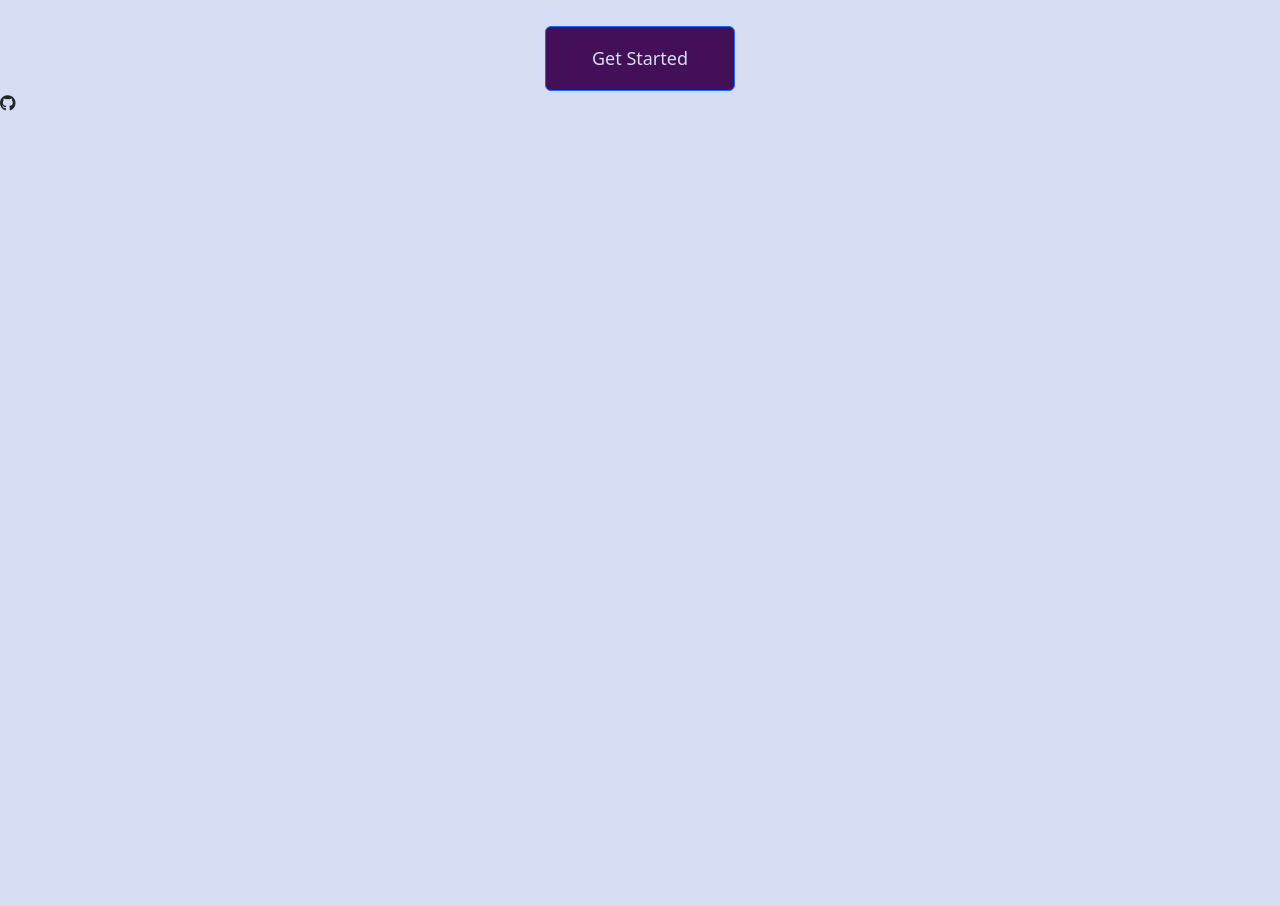
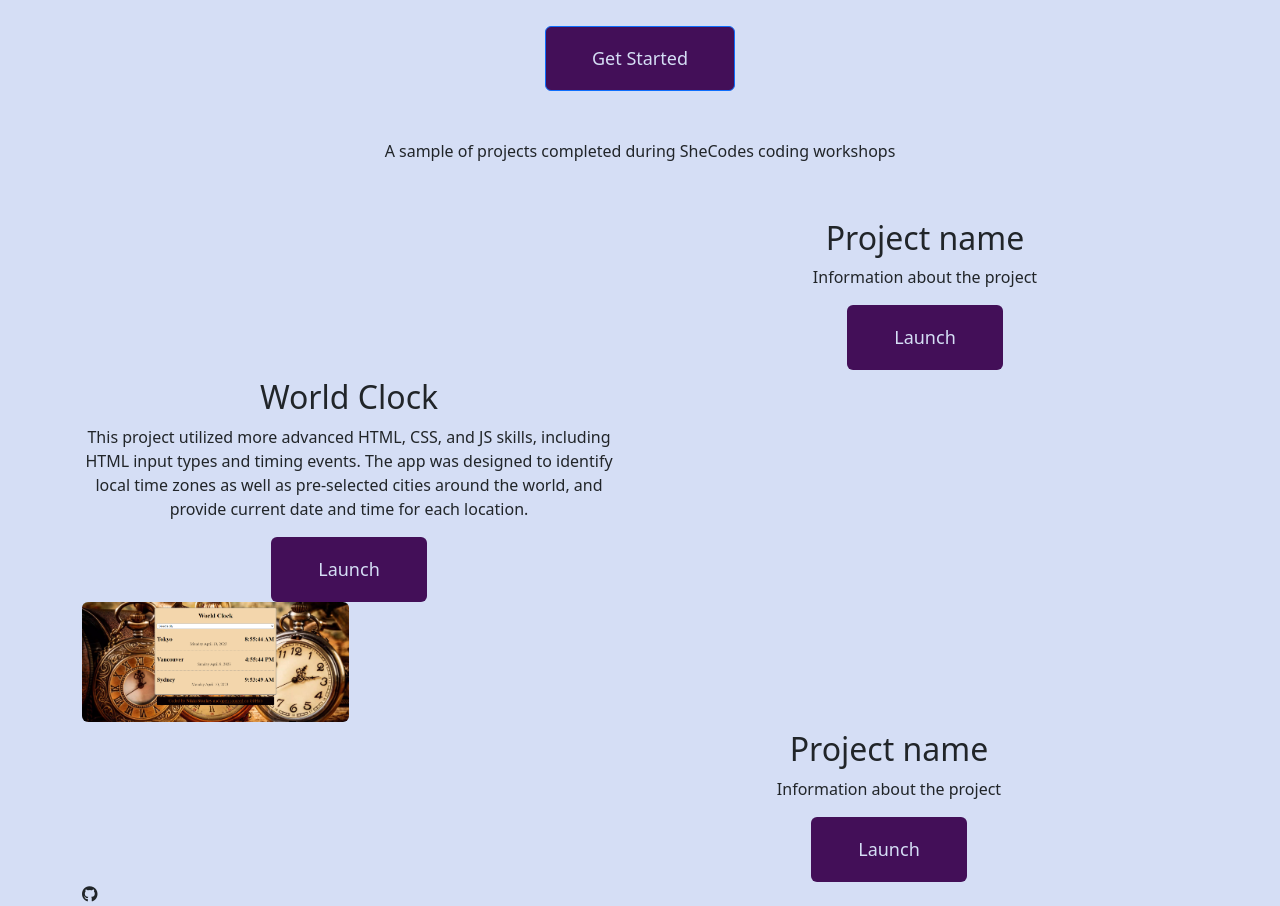
Before and after one commit to Nigoli72/portfolio-project, a plain HTML site: page index.html in a window 1280 px wide. Shown: the part 360-1266 px from the top of the page. Before the commit the page ends 800 px from the top, so only its background shows below. Drawn offline with nearby package versions, Linux system fonts and the light colour scheme; a web font is replaced by a local one.

Commit message:
set up grid, added first project information

```diff
--- a/index.html
+++ b/index.html
@@ -46,9 +46,59 @@
       <p>Hello, I am</p>
       <h1 class="mb-3">Nikki Starkey</h1>
       <h2>Front-end developer based in Stow, Ohio</h2>
-      <button type="button" class="btn btn-primary mt-5">Get Started</button>
+      <a href="#" class="btn btn-primary mt-5">Get Started</a>
     </div>
+    <p class="text-center m-5">
+      A sample of projects completed during SheCodes coding workshops
+    </p>
+    <div class="container">
+      <div class="row">
+        <div class="col-6">
+          <img src="" alt="" />
+        </div>
+        <div class="col-6">
+          <div class="project">
+            <h2 class="text-center m-2">Project name</h2>
+            <p class="text-center mb-3">Information about the project</p>
+            <a href="#" class="btn btn-launch">Launch</a>
+          </div>
+        </div>
+        <div class="row">
+          <div class="col-6">
+            <div class="project">
+              <h2 class="text-center m-2">World Clock</h2>
+              <p class="text-center mb-3">
+                This project utilized more advanced HTML, CSS, and JS skills,
+                including HTML input types and timing events. The app was
+                designed to identify local time zones as well as pre-selected
+                cities around the world, and provide current date and time for
+                each location.
+              </p>
+              <a href="#" class="btn btn-launch">Launch</a>
+            </div>
+            <div class="col-6">
+              <img
+                src="/images/world clock.png"
+                alt="screenshot of world clock page"
+                class="img-fluid rounded"
+              />
+            </div>
 
+        </div>
+        <div class="row">
+          <div class="col-6">
+            <img src="" alt="" />
+          </div>
+          <div class="col-6">
+            <div class="project">
+              <h2 class="text-center m-2">Project name</h2>
+              <p class="text-center mb-3">Information about the project</p>
+              <a href="#" class="btn btn-launch">Launch</a>
+            </div>
+          </div>
+        </div>
+      </div>
+    </div>
     <div><i class="fa-brands fa-github"></i></div>
   </body>
 </html>
--- a/styles/style.css
+++ b/styles/style.css
@@ -7,6 +7,11 @@
 }
 body {
   background-color: var(--primary-color);
+}
+
+.hero {
+  margin-top: 100px;
+  text-align: center;
 }
 
 .hero h1 {
@@ -21,10 +26,7 @@ body {
   font-family: var(--primary-font);
   font-size: 36px;
 }
-.hero {
-  margin-top: 100px;
-  text-align: center;
-}
+
 .btn-primary {
   background-color: var(--tertiary-color);
   color: var(--primary-color);
@@ -36,3 +38,17 @@ body {
   color: var(--tertiary-color);
   border-color: var(--tertiary-color);
 }
+.btn-launch {
+  background-color: var(--tertiary-color);
+  color: var(--primary-color);
+  font-size: 18px;
+  padding: 18px 46px;
+}
+.btn-launch:hover {
+  background-color: var(--primary-color);
+  color: var(--tertiary-color);
+  border-color: var(--tertiary-color);
+}
+.project {
+  text-align: center;
+}
```
Also changed, not shown: images/world clock.png (added).
